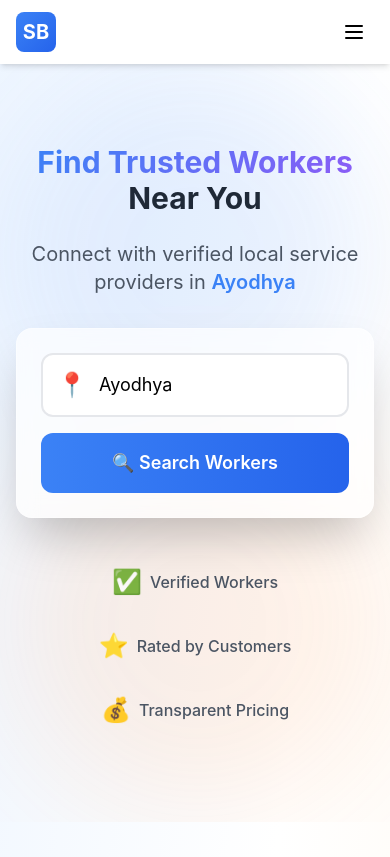
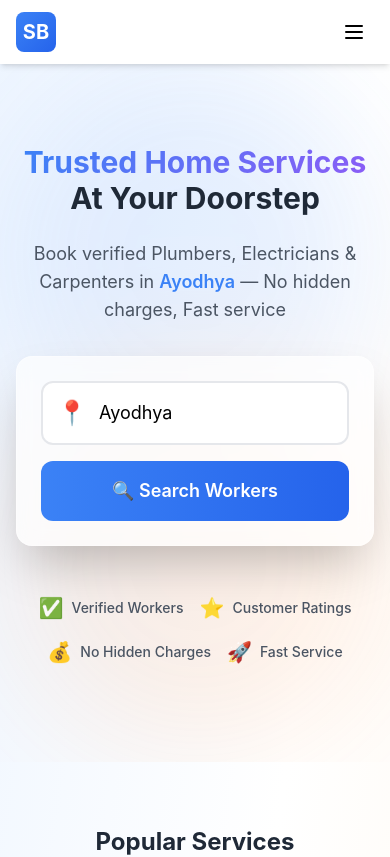
Before and after one commit to arvind-pal-101/servicewala-frontend, a React (Create React App) app: page / in a window 390 px wide. Shown: the top 857 px of the page. Built offline with nearby package versions, Linux system fonts and the light colour scheme; no server answers.

Commit message:
improve: hero copywriting, SEO meta tags, trust badges

```diff
--- a/src/pages/Home.js
+++ b/src/pages/Home.js
@@ -46,9 +46,13 @@ function Home() {
   return (
     <div className="min-h-screen bg-gradient-to-br from-blue-50 via-white to-orange-50">
       <Helmet>
-        <title>ServiceBabu - Find Local Service Providers in Ayodhya</title>
-        <meta name="description" content="Connect with verified plumbers, electricians, carpenters, and home service professionals in Ayodhya." />
-        <meta name="keywords" content="home services Ayodhya, plumber Ayodhya, electrician Ayodhya, carpenter, local workers" />
+  <title>ServiceBabu - Verified Home Services in Ayodhya | Plumber, Electrician, Carpenter</title>
+  <meta name="description" content="Book verified plumbers, electricians, carpenters and home service professionals in Ayodhya. Trusted, affordable, fast service at your doorstep. No hidden charges." />
+  <meta name="keywords" content="home services Ayodhya, plumber Ayodhya, electrician Ayodhya, carpenter Ayodhya, AC repair Ayodhya, painter Ayodhya, ServiceBabu, ghar ka kaam Ayodhya" />
+  <meta property="og:title" content="ServiceBabu - Verified Home Services in Ayodhya" />
+  <meta property="og:description" content="Book verified plumbers, electricians, carpenters in Ayodhya. Trusted, affordable, fast." />
+  <meta property="og:url" content="https://servicebabu.in/" />
+  <meta property="og:type" content="website" />
   <link rel="canonical" href="https://servicebabu.in/" />
 </Helmet>
 
@@ -64,13 +68,14 @@ function Home() {
         <div className="relative max-w-7xl mx-auto px-4 sm:px-6 lg:px-8 pt-20 pb-24">
           <div className="text-center animate-slide-up">
             <h1 className="text-3xl sm:text-5xl md:text-6xl font-bold mb-6">
-              <span className="gradient-text">Find Trusted Workers</span>
+  <span className="gradient-text">Trusted Home Services</span>
   <br />
-              <span className="text-gray-800">Near You</span>
+  <span className="text-gray-800">At Your Doorstep</span>
 </h1>
-            <p className="text-xl text-gray-600 mb-8 max-w-2xl mx-auto">
-              Connect with verified local service providers in{' '}
-              <span className="text-primary font-semibold">Ayodhya</span>
+<p className="text-lg sm:text-xl text-gray-600 mb-8 max-w-2xl mx-auto">
+  Book verified Plumbers, Electricians & Carpenters in{' '}
+  <span className="text-primary font-semibold">Ayodhya</span>{' '}
+  — No hidden charges, Fast service
 </p>
 
             <div className="max-w-2xl mx-auto">
@@ -98,18 +103,22 @@ function Home() {
               </div>
             </div>
 
-            <div className="flex flex-wrap justify-center gap-8 mt-12 text-gray-600">
+            <div className="flex flex-wrap justify-center gap-4 sm:gap-8 mt-12 text-gray-600">
   <div className="flex items-center gap-2">
-                <span className="text-2xl">✅</span>
-                <span className="font-medium">Verified Workers</span>
+    <span className="text-xl sm:text-2xl">✅</span>
+    <span className="font-medium text-sm sm:text-base">Verified Workers</span>
   </div>
   <div className="flex items-center gap-2">
-                <span className="text-2xl">⭐</span>
-                <span className="font-medium">Rated by Customers</span>
+    <span className="text-xl sm:text-2xl">⭐</span>
+    <span className="font-medium text-sm sm:text-base">Customer Ratings</span>
   </div>
   <div className="flex items-center gap-2">
-                <span className="text-2xl">💰</span>
-                <span className="font-medium">Transparent Pricing</span>
+    <span className="text-xl sm:text-2xl">💰</span>
+    <span className="font-medium text-sm sm:text-base">No Hidden Charges</span>
+  </div>
+  <div className="flex items-center gap-2">
+    <span className="text-xl sm:text-2xl">🚀</span>
+    <span className="font-medium text-sm sm:text-base">Fast Service</span>
   </div>
 </div>
           </div>
```
Lines whose indentation alone changed are shown as unchanged.
